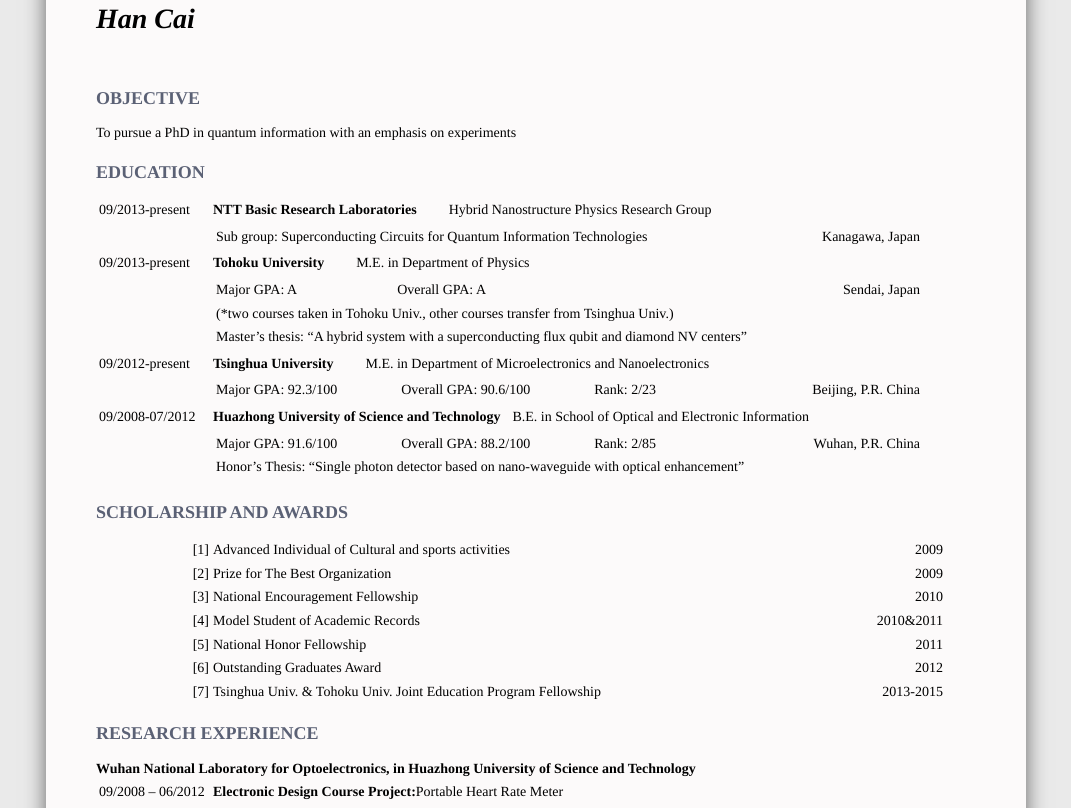
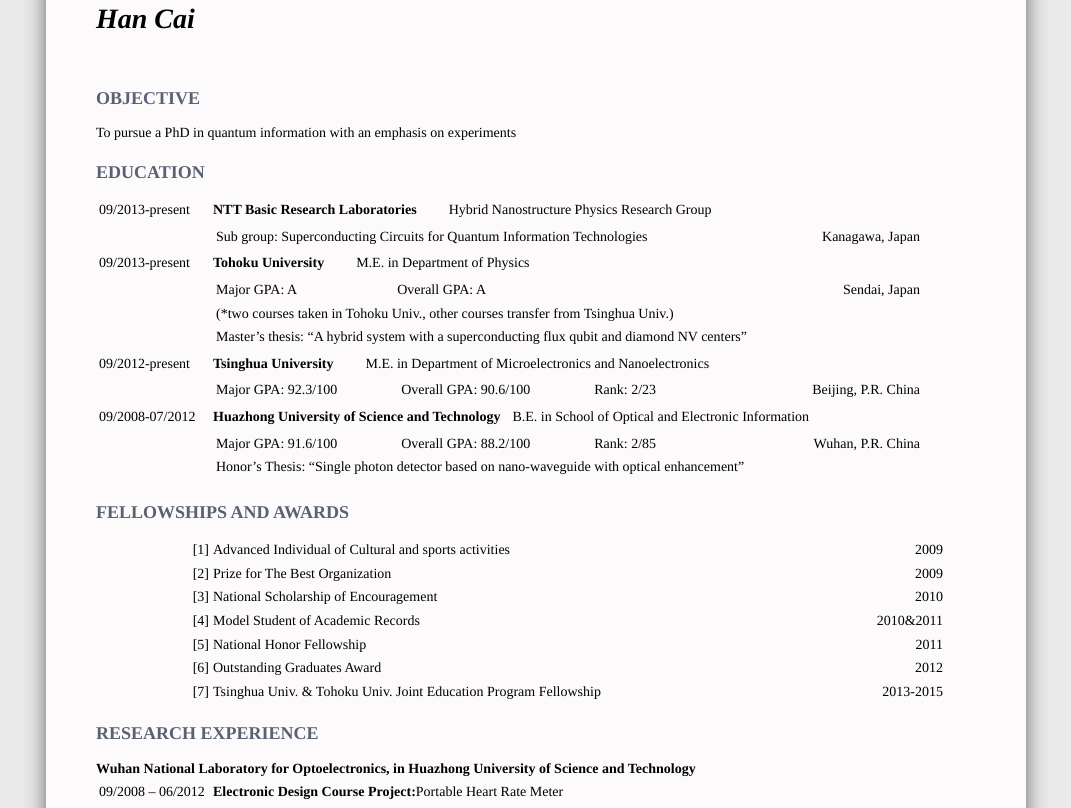
Before and after one commit to DLCProject/CHCV, a plain HTML site: page index.html in a window 1280 px wide. Shown: the part 371-1179 px from the top of the page, without its empty margins (104-1175 px from the left). Drawn offline with Linux system fonts and the light colour scheme.

Commit message:
UPDATE CONTENTS

```diff
--- a/index.html
+++ b/index.html
@@ -69,11 +69,11 @@ To pursue a PhD in quantum information with an emphasis on experiments<br>
   </table></td></tr>
 </table>
 
-<h2>SCHOLARSHIP AND AWARDS</h2>
+<h2>FELLOWSHIPS AND AWARDS</h2>
 <table border="0" class="deftable">
 <tr><td class="tdawardf">[1]</td><td>Advanced Individual of Cultural and sports activities</td><td align="right">2009</td></tr>
 <tr><td class="tdawardf">[2]</td><td>Prize for The Best Organization</td><td align="right">2009</td></tr>
-<tr><td class="tdawardf">[3]</td><td>National Encouragement Fellowship</td><td align="right">2010</td></tr>
+<tr><td class="tdawardf">[3]</td><td>National Scholarship of Encouragement</td><td align="right">2010</td></tr>
 <tr><td class="tdawardf">[4]</td><td>Model Student of Academic Records</td><td align="right">2010&2011</td></tr>
 <tr><td class="tdawardf">[5]</td><td>National Honor Fellowship</td><td align="right">2011</td></tr>
 <tr><td class="tdawardf">[6]</td><td>Outstanding Graduates Award</td><td align="right">2012</td></tr>
```
Also changed, not shown: 2 other files.
